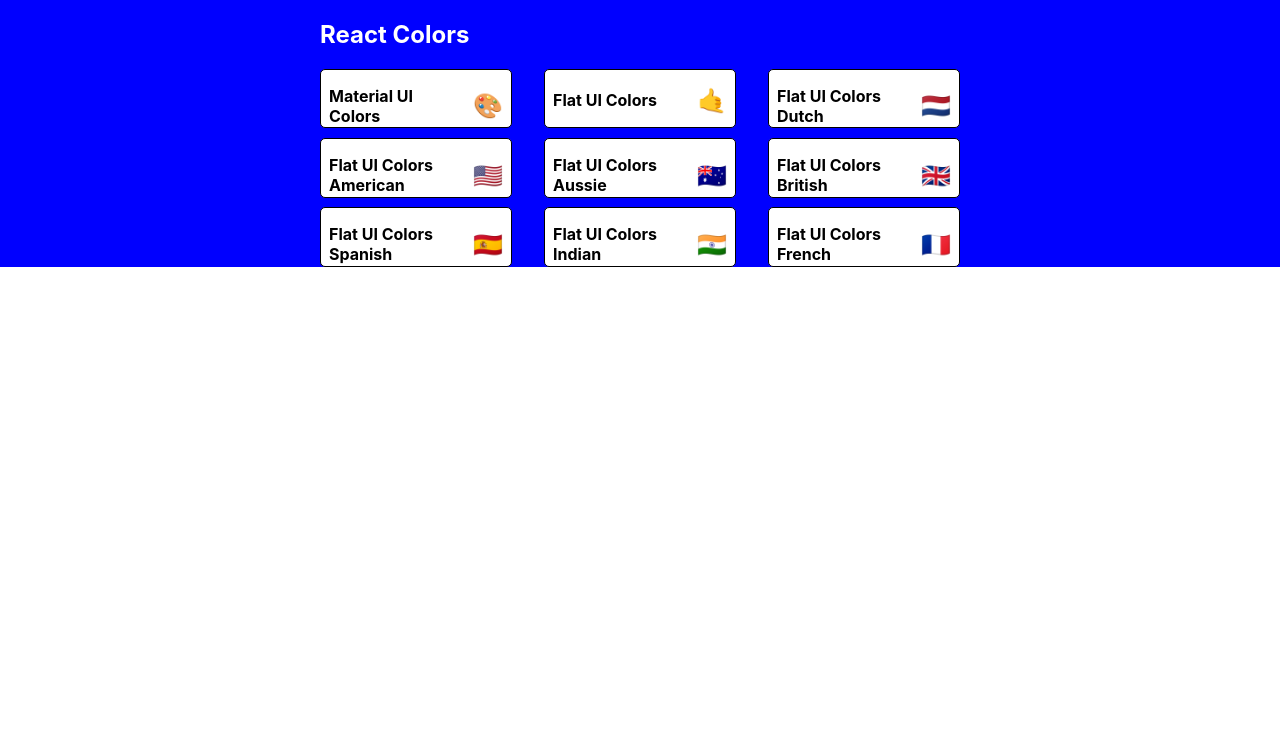
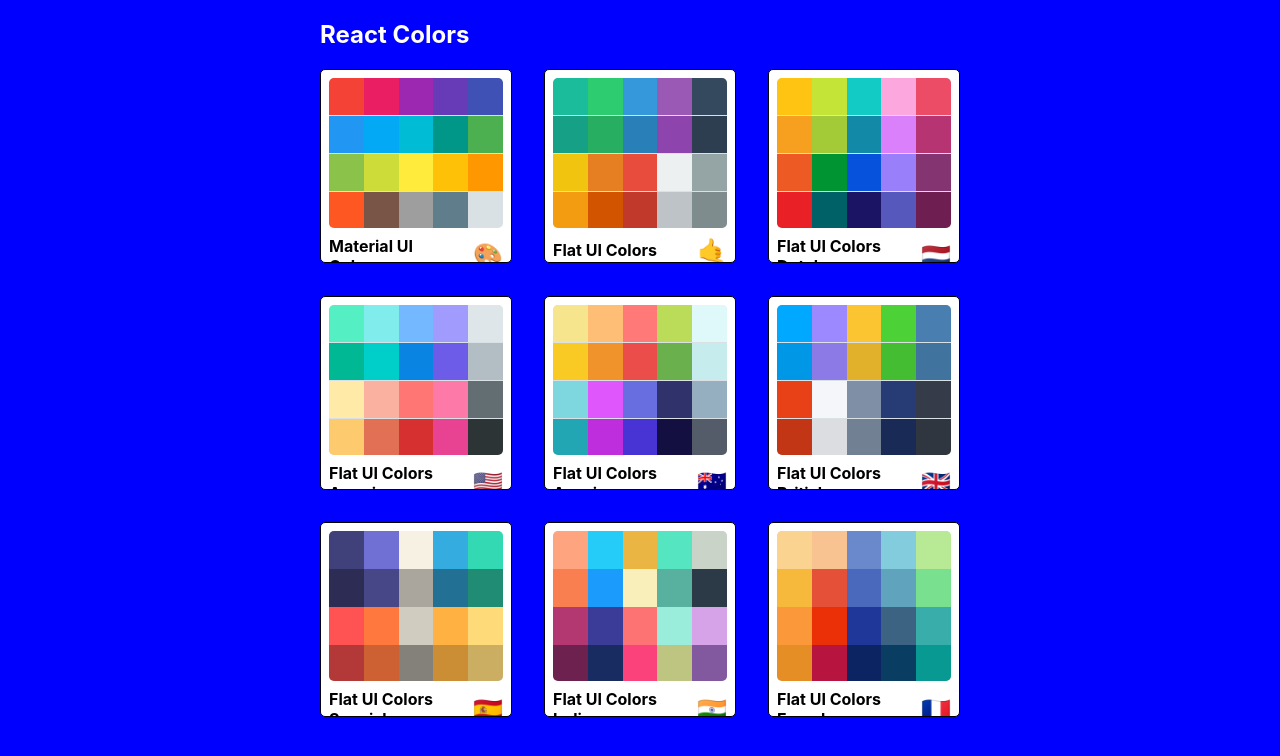
Before and after one commit to Dgarza0413/color-palette, a React (Create React App) app: page / in a window 1280 px wide. Shown: the top 756 px of the page. Built offline with nearby package versions, Linux system fonts and the light colour scheme.

Commit message:
finish styling minipalette

```diff
--- a/src/components/PaletteList.js
+++ b/src/components/PaletteList.js
@@ -6,7 +6,7 @@
 const styles = {
     root: {
         backgroundColor: "blue",
-        height: "100%",
+        height: "100vh",
         display: "flex",
         alignItems: "flex-start",
         justifyContent: "center"
--- a/src/components/miniPalette.js
+++ b/src/components/miniPalette.js
@@ -14,7 +14,11 @@
         }
     },
     colors: {
-        backgroundColor: "grey"
+        backgroundColor: "#dae1e4",
+        height: "150px",
+        width: "100%",
+        borderRadius: "5px",
+        overflow: "hidden"
     },
     title: {
         display: "flex",
@@ -29,15 +33,30 @@
     emoji: {
         marginLeft: "0.5rem",
         fontSize: "1.5rem"
+    },
+    miniColor: {
+        height: "25%",
+        width: "20%",
+        display: "inline-block",
+        margin: "0 auto",
+        position: "relative",
+        marginBottom: "-3.5px"
     }
 };
 function MiniPalette(props) {
-    const { classes, paletteName, emoji } = props;
-    console.log(classes);
+    const { classes, paletteName, emoji, colors } = props;
+    const miniColorBoxes = colors.map(color => (
+        <div
+            className={classes.miniColor}
+            style={{ backgroundColor: color.color }}
+            key={color.name}
+        />
+    ))
 
     return (
         <div className={classes.root}>
             <div className={classes.colors}>
+                {/* mini color boxes */}{miniColorBoxes}
             </div>
             <h5 className={classes.title}>{paletteName} <span className={classes.emoji}>{emoji}</span></h5>
         </div>
```
